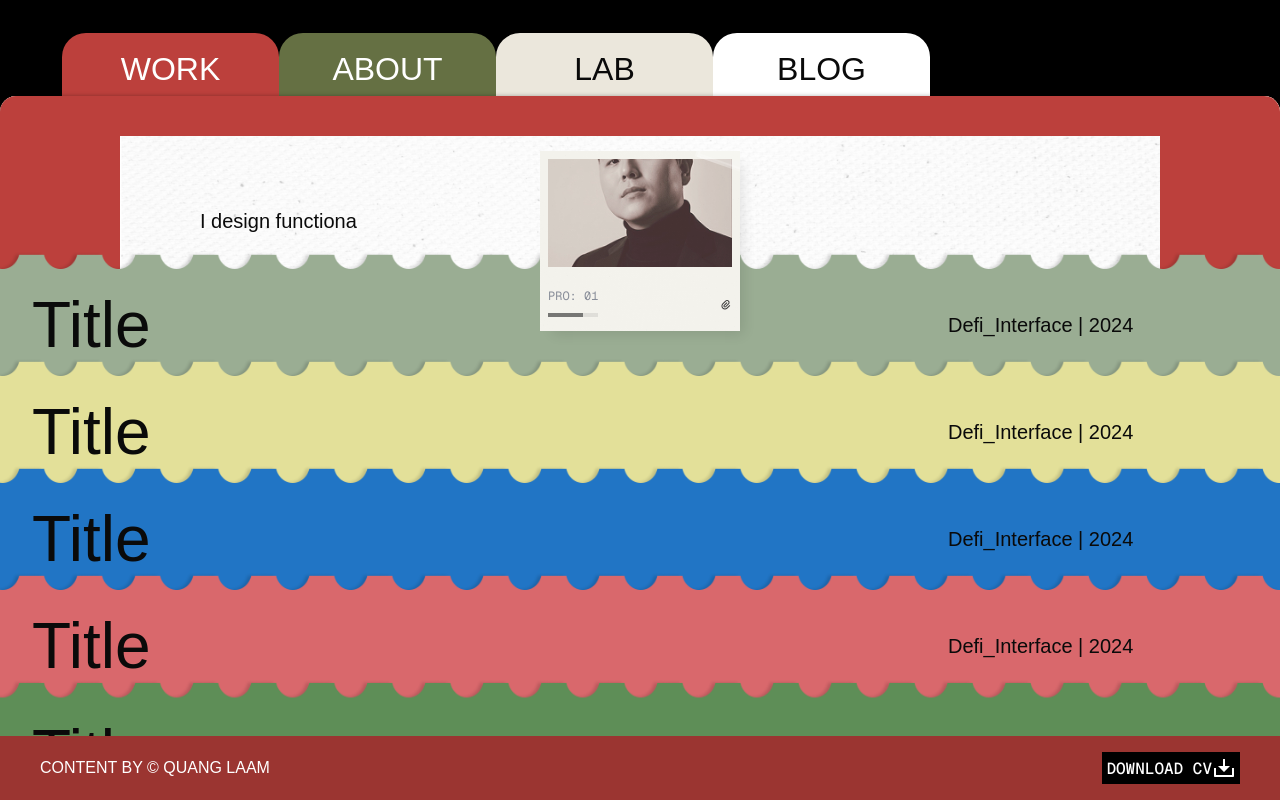
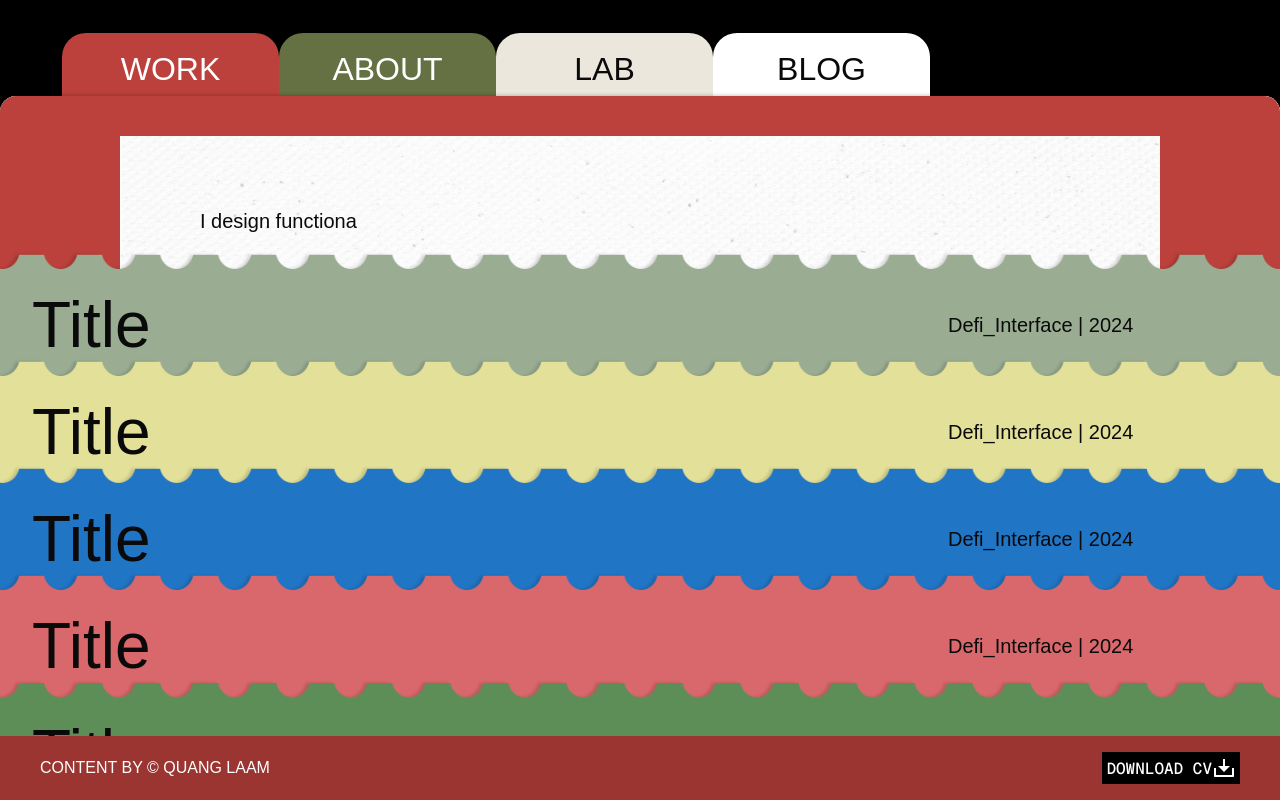
Before and after one commit to TommyNhatNguyen/quang-portfolio, a Next.js app: page /work in a window 1280 px wide. Built offline with nearby package versions, Linux system fonts and the light colour scheme; a web font is replaced by a local one.

Commit message:
feat: card projects

```diff
--- a/app/(pages)/work/page.tsx
+++ b/app/(pages)/work/page.tsx
@@ -8,6 +8,7 @@ import gsap from "gsap";
 import { TextPlugin } from "gsap/TextPlugin";
 import Image from "next/image";
 import Link from "next/link";
+import { Fragment } from "react/jsx-runtime";
 
 gsap.registerPlugin(TextPlugin);
 
@@ -200,31 +201,73 @@ const WorkPage = () => {
         ease: "power2.out",
       })
       .add(buildOfferTyping())
-      .from(".progress", {
+      .from(".work-content__info-tags .progress", {
         width: "0%",
         minWidth: "0",
         duration: 0.6,
         ease: "power2.out",
       })
-      .from(".progress__bar", {
+      .from(".work-content__info-tags .progress__bar", {
         width: "0%",
         duration: 0.8,
         ease: "power2.out",
       });
 
+    // --- Position project cards centered on their peer item ---
+    const items = gsap.utils.toArray<HTMLElement>(".work-list__item");
+    const cards = gsap.utils.toArray<HTMLElement>(".project-card");
+    const listRect = listEl.getBoundingClientRect();
+
+    items.forEach((item, i) => {
+      const card = cards[i];
+      if (!card) return;
+      const itemRect = item.getBoundingClientRect();
+      const cardW = card.offsetWidth;
+      const cardH = card.offsetHeight;
+      // Center card on item, relative to .work-list
+      const top =
+        itemRect.top +
+        (itemRect.height + 50) -
+        listRect.top +
+        (itemRect.height - cardH) / 2;
+      const left = itemRect.left - listRect.left + (itemRect.width - cardW) / 2;
+      gsap.set(card, { top, left });
+    });
+
     // --- Hover: fade description out, icon in (works during scroll too) ---
-    const items = gsap.utils.toArray<HTMLElement>(".work-list__item");
     items.forEach((item) => {
       const desc = item.querySelector(".description") as HTMLElement;
       const icon = item.querySelector(".icon") as HTMLElement;
-
+      const itemRect = item.getBoundingClientRect();
+      const card = item.nextElementSibling as HTMLElement;
+      const cardRect = card.getBoundingClientRect();
+      const cardH = cardRect.height;
+      const cardTop =
+        itemRect.top - 25 - listRect.top + (itemRect.height - cardH);
+      const cardInitialTop =
+        itemRect.top +
+        itemRect.height * 1.25 -
+        listRect.top +
+        (itemRect.height - cardH) / 2;
       item.addEventListener("mouseenter", () => {
+        gsap.to(card, {
+          top: cardTop,
+          rotateZ: 8,
+          duration: 0.3,
+          ease: "power2.out",
+        });
         gsap.to(item, { y: -6, duration: 0.3, ease: "power2.out" });
         gsap.to(desc, { opacity: 0, duration: 0.3, ease: "power2.out" });
         gsap.to(icon, { opacity: 1, duration: 0.3, ease: "power2.out" });
       });
 
       item.addEventListener("mouseleave", () => {
+        gsap.to(card, {
+          top: cardInitialTop,
+          rotateZ: 0,
+          duration: 0.3,
+          ease: "power2.out",
+        });
         gsap.to(item, { y: 0, duration: 0.3, ease: "power2.out" });
         gsap.to(desc, { opacity: 1, duration: 0.3, ease: "power2.out" });
         gsap.to(icon, { opacity: 0, duration: 0.3, ease: "power2.out" });
@@ -261,20 +304,21 @@ const WorkPage = () => {
     });
 
     function setupScroll() {
-      const container = document.querySelector(
-        ".work-container",
-      ) as HTMLElement;
-      const lastItem = document.querySelector(
-        ".work-list__item:last-child",
-      ) as HTMLElement;
-
-      if (container && lastItem) {
-        const lastItemRect = lastItem.getBoundingClientRect();
+      const allItems = document.querySelectorAll(".work-list__item");
+      const firstItem = allItems[0] as HTMLElement;
+      const lastItem = allItems[allItems.length - 1] as HTMLElement;
       const footerTop = document
         .querySelector(".folder-footer")!
         .getBoundingClientRect().top;
-        const scrollDistance = lastItemRect.bottom - footerTop - 10;
 
+      if (firstItem && lastItem) {
+        const totalHeight =
+          lastItem.getBoundingClientRect().bottom -
+          firstItem.getBoundingClientRect().top;
+        const visibleHeight = footerTop - firstItem.getBoundingClientRect().top;
+        const scrollDistance = totalHeight - visibleHeight;
+
+        if (scrollDistance > 0) {
           gsap.to(".work-list", {
             y: -scrollDistance,
             ease: "none",
@@ -287,6 +331,7 @@ const WorkPage = () => {
               scrub: 0.5,
             },
           });
+        }
       }
     }
   });
@@ -322,8 +367,8 @@ const WorkPage = () => {
       <div className="work-list">
         {Array.from({ length: 30 }).map((_, index) => {
           return (
+            <Fragment key={index}>
               <Link
-              key={index}
                 href={`/work/${index + 1}`}
                 className="work-list__item"
                 style={{
@@ -348,8 +393,13 @@ const WorkPage = () => {
                     <RiArrowRightUpLine size={24} />
                   </div>
                 </div>
-              {index === 0 && <ProjectCard />}
               </Link>
+              <ProjectCard
+                style={{
+                  position: "absolute",
+                }}
+              />
+            </Fragment>
           );
         })}
       </div>
--- a/app/components/project-card.tsx
+++ b/app/components/project-card.tsx
@@ -42,7 +42,7 @@ function ProjectCard(props: Props) {
         </div>
       </div>
       {/* Sticker */}
-      <div className="avatar-card__sticker">
+      <div className="project-card__sticker">
         <div className="blur"></div>
       </div>
     </div>
--- a/app/components/styles/project-card.scss
+++ b/app/components/styles/project-card.scss
@@ -1,9 +1,5 @@
 .project-card {
-  top: -100px;
-  left: 50%;
-  transform: translateX(-50%);
   position: absolute;
-  overflow: hidden;
   width: 200px;
   aspect-ratio: 200 / 180;
   padding: 8px;
@@ -70,4 +66,34 @@
       flex-shrink: 0;
     }
   }
+  &__sticker {
+    height: 30px;
+    width: 62px;
+    position: absolute;
+    top: -14px;
+    right: -20px;
+    background: linear-gradient(
+      155deg,
+      rgba(255, 255, 255, 0.4) 0%,
+      rgba(255, 255, 255, 0) 40%,
+      rgba(255, 255, 255, 0) 60%,
+      rgba(255, 255, 255, 0.1) 100%
+    );
+    box-shadow: 0px 2 4px 0px rgba(0, 0, 0, 0.15);
+    -webkit-box-shadow: 0px 2 4px 0px rgba(0, 0, 0, 0.15);
+    -moz-box-shadow: 0px 2 4px 0px rgba(0, 0, 0, 0.15);
+    border: 2px solid rgba(255, 255, 255, 0.2);
+    z-index: 0;
+    transform: rotateZ(19deg);
+    .blur {
+      height: 100%;
+      width: 100%;
+      position: absolute;
+      top: 0;
+      right: 0;
+      background: rgba(255, 255, 255, 0.25);
+      border: 2px solid rgba(255, 255, 255, 0.2);
+      filter: blur(1.92);
+    }
+  }
 }
```
Lines whose indentation alone changed are shown as unchanged.
